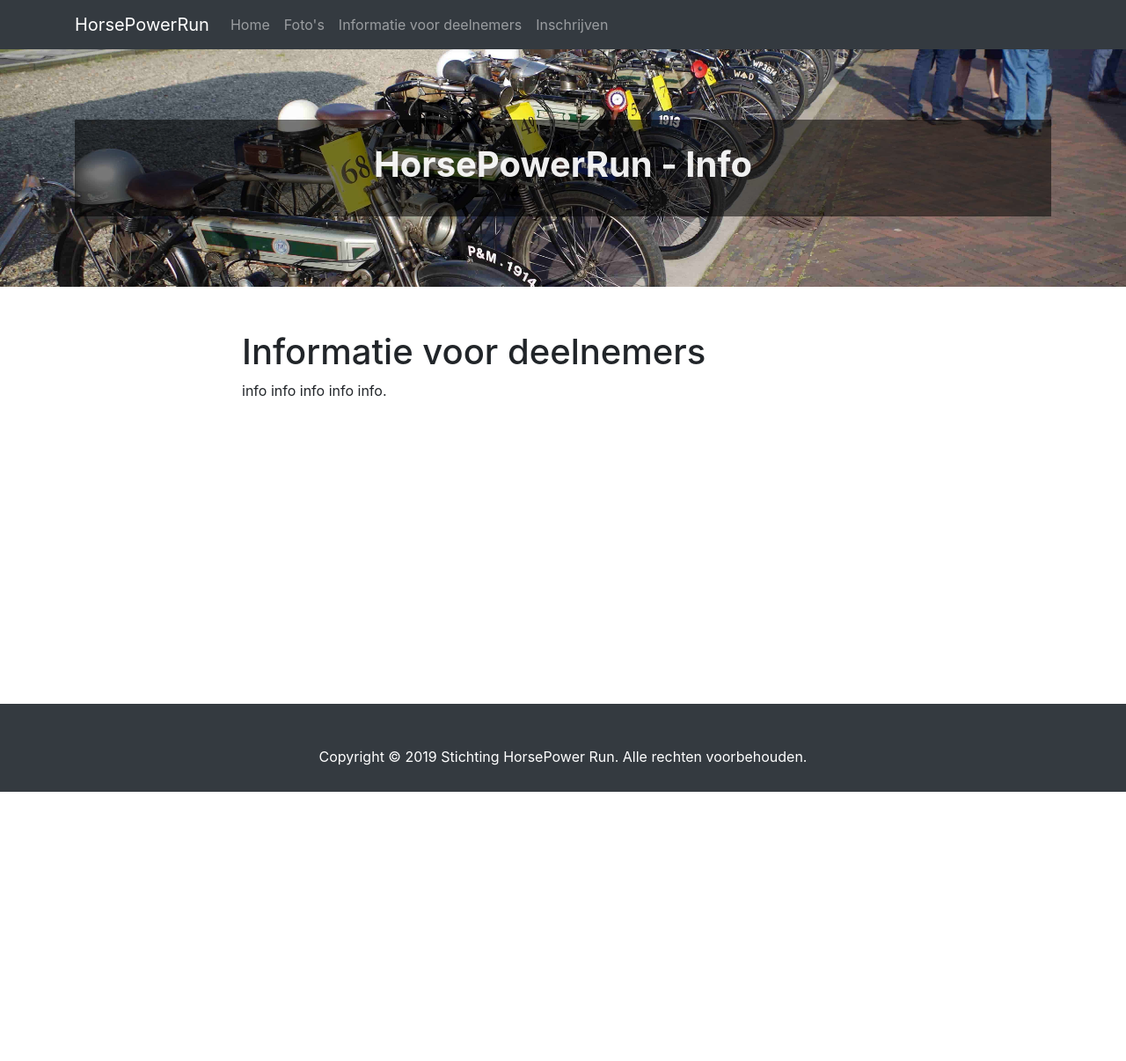
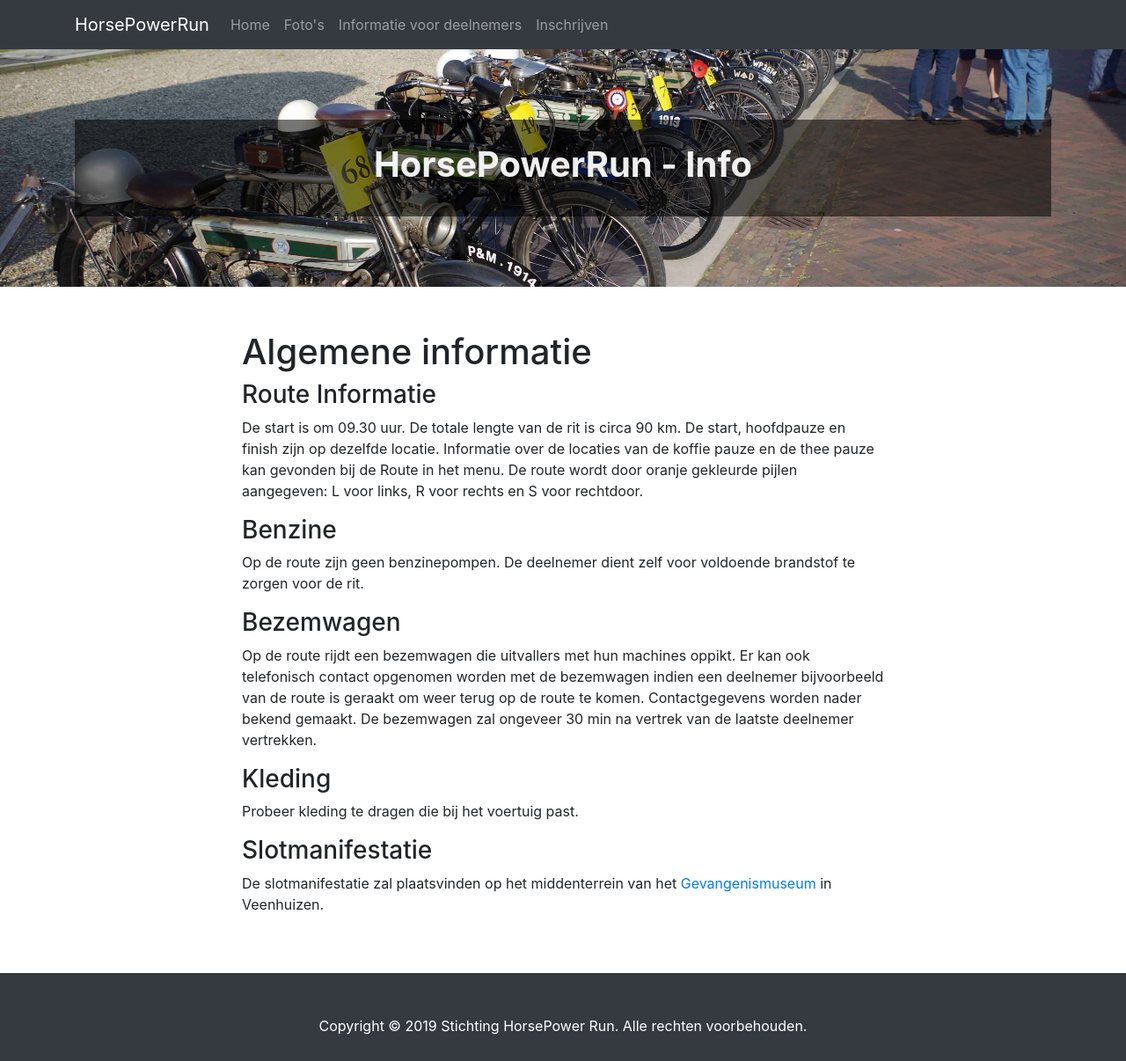
Before and after one commit to nielshuman/HorsePowerRun, a Jekyll site: the page built from nl/info.md, in a window 1280 px wide. Shown: the whole page at 88% size. Built offline with Jekyll 4.4.1, drawn with Linux system fonts in a browser that asks for light colours; before the commit the page ends 900 px from its top, so only the background shows below that.

Commit message:
Update info.md

```diff
--- a/nl/info.md
+++ b/nl/info.md
@@ -3,5 +3,21 @@ layout: nl
 title: Info
 ---
 
-# Informatie voor deelnemers
-info info info info info.
+# Algemene informatie
+### Route Informatie
+De start is om 09.30 uur.
+De totale lengte van de rit is circa 90 km.
+De start, hoofdpauze en finish zijn op dezelfde locatie. Informatie over de locaties van de koffie pauze en de thee pauze kan gevonden bij de Route in het menu.
+De route wordt door oranje gekleurde pijlen aangegeven: L voor links, R voor rechts en S voor rechtdoor.
+
+### Benzine
+Op de route zijn geen benzinepompen. De deelnemer dient zelf voor voldoende brandstof te zorgen voor de rit.
+
+### Bezemwagen
+Op de route rijdt een bezemwagen die uitvallers met hun machines oppikt. Er kan ook telefonisch contact opgenomen worden met de bezemwagen indien een deelnemer bijvoorbeeld van de route is geraakt om weer terug op de route te komen. Contactgegevens worden nader bekend gemaakt. De bezemwagen zal ongeveer 30 min na vertrek van de laatste deelnemer vertrekken.
+
+### Kleding
+Probeer kleding te dragen die bij het voertuig past.
+
+### Slotmanifestatie
+De slotmanifestatie zal plaatsvinden op het middenterrein van het [Gevangenismuseum](http://www.gevangenismuseum.nl/) in Veenhuizen.
```
